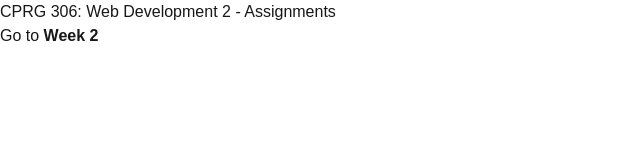
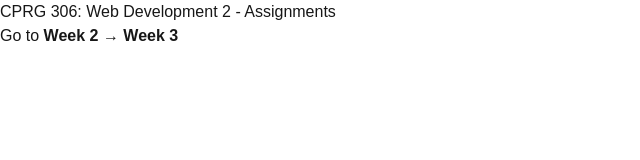
Before and after one commit to usman1736/cprg306-assignments, a Next.js app: page / in a window 1280 px wide. Shown: the top 160 px of the page, without its empty margins (0-640 px from the left). Built offline with nearby package versions, Linux system fonts and the light colour scheme.

Commit message:
Link to Week 3 Assignment

```diff
--- a/app/page.js
+++ b/app/page.js
@@ -7,7 +7,10 @@ export default function Home() {
       <p>
         Go to{" "}
         <strong>
-          <Link href="/week-2">Week 2</Link>
+          <Link href="/week-2">Week 2</Link> →{" "}
+        </strong>
+        <strong>
+          <Link href="/week-3">Week 3</Link>
         </strong>
       </p>
     </main>
```
